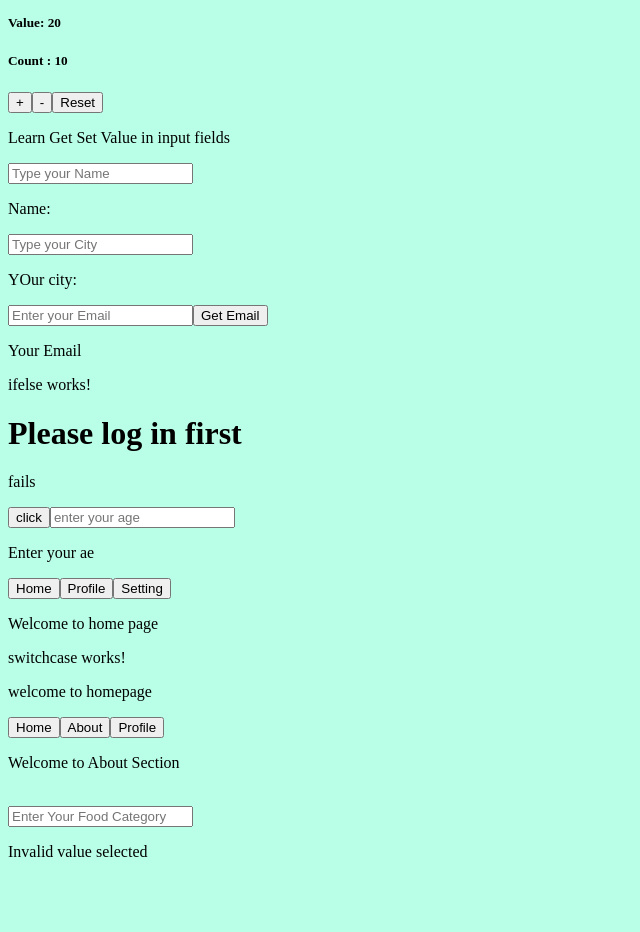
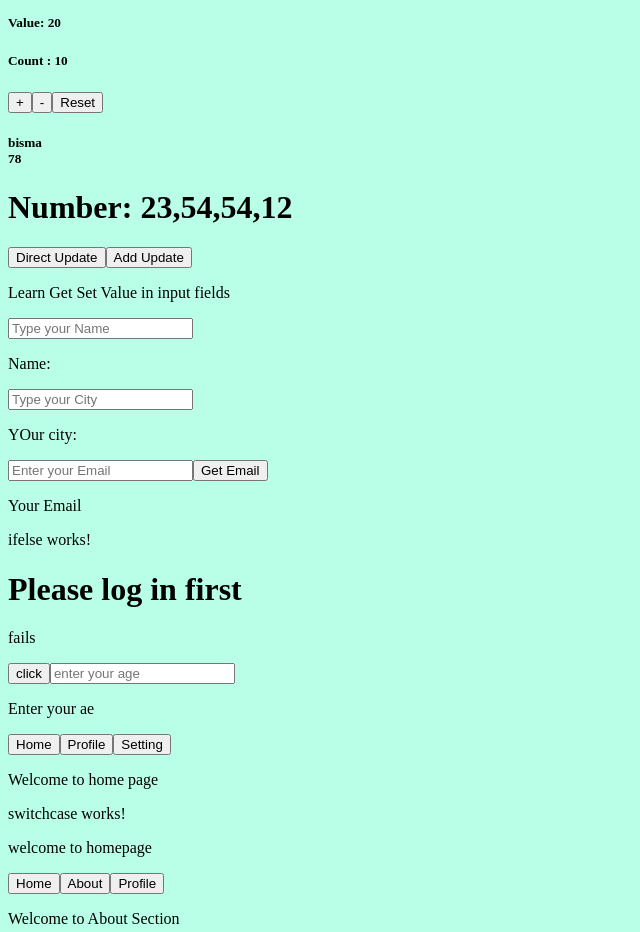
Before and after one commit to bisma0786/Learning_Angular, an Angular app: page / in a window 1280 px wide. Shown: the part 1340-2272 px from the top of the page, without its empty margins (0-640 px from the left). Before the commit the page ends 2217 px from the top, so only its background shows below. Built offline with nearby package versions, Linux system fonts and the light colour scheme.

Commit message:
Signals practice with Data Types

```diff
--- a/src/app/signals/signals.html
+++ b/src/app/signals/signals.html
@@ -6,3 +6,9 @@
  <button (click)=" increment() ">+</button>
   <button (click)="decrement()">-</button>
     <button (click)="reset()">Reset</button>
+
+  <h5>{{users().name}} <br> {{users().age}}</h5>
+
+  <h1>Number: {{num()}}</h1>
+  <button (click)="directUpdate()">Direct Update</button>
+    <button (click)="addNumber()">Add Update</button>
--- a/src/app/signals/signals.ts
+++ b/src/app/signals/signals.ts
@@ -1,5 +1,10 @@
 import { Component, signal } from '@angular/core';
 
+
+interface User{
+  name: string;
+  age : number;
+}
 @Component({
   selector: 'app-signals',
   imports: [],
@@ -25,4 +30,28 @@ export class Signals {
   reset(){
     this.count.set(0);
   }
+ // signals with datatypes
+  name = signal<string>("bisma");
+  age = signal<number>(19);
+  isAmin = signal<boolean>(true);
+  //Array
+  num = signal<number []>([23, 54, 54, 12]);
+  //Object
+  user = signal<{name: string, age: number}>({
+    name: "bisma",
+    age :78
+  })
+  //using Interface
+   users = signal<User>({
+    name: "bisma",
+    age :78
+  })
+
+  directUpdate(){
+    this.num.set([34,89,9])
+  }
+
+  addNumber(){
+    this.num.update(arr => [...arr, 590, 65])
+  }
 }
```
